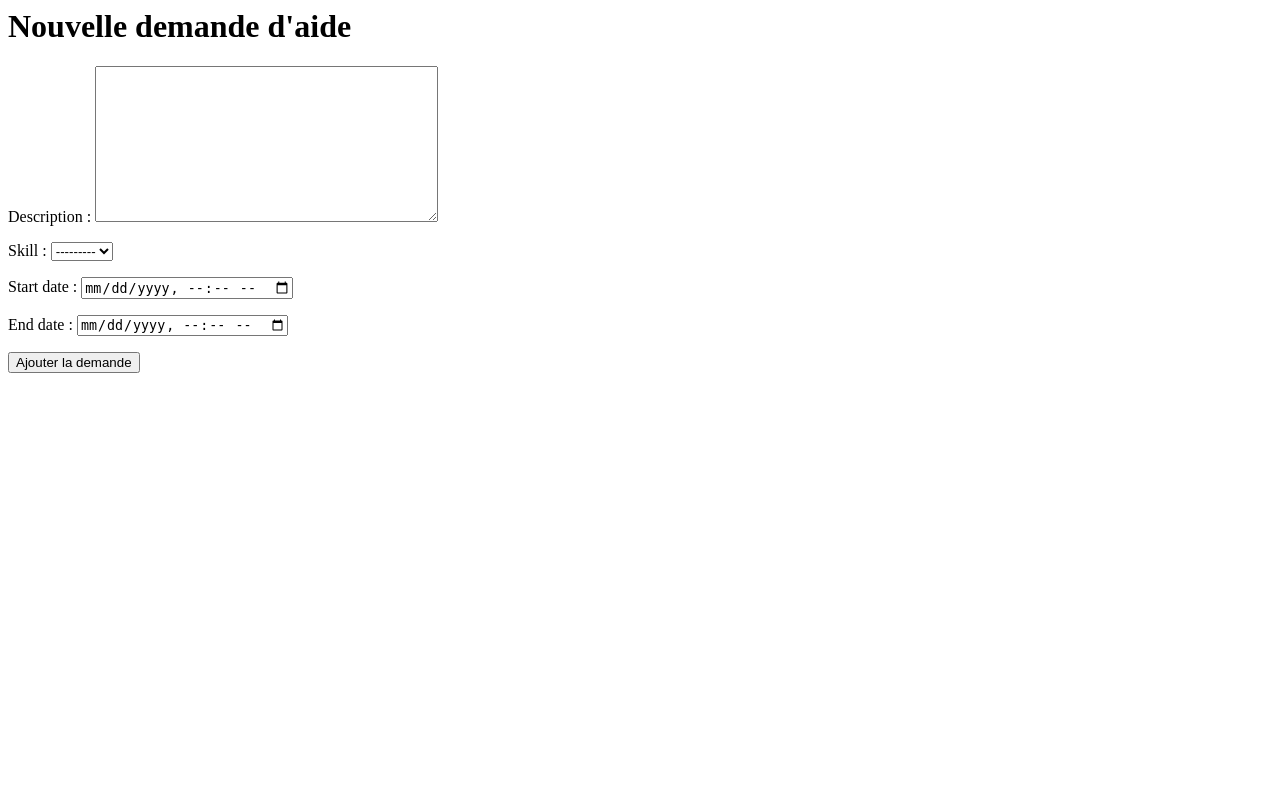
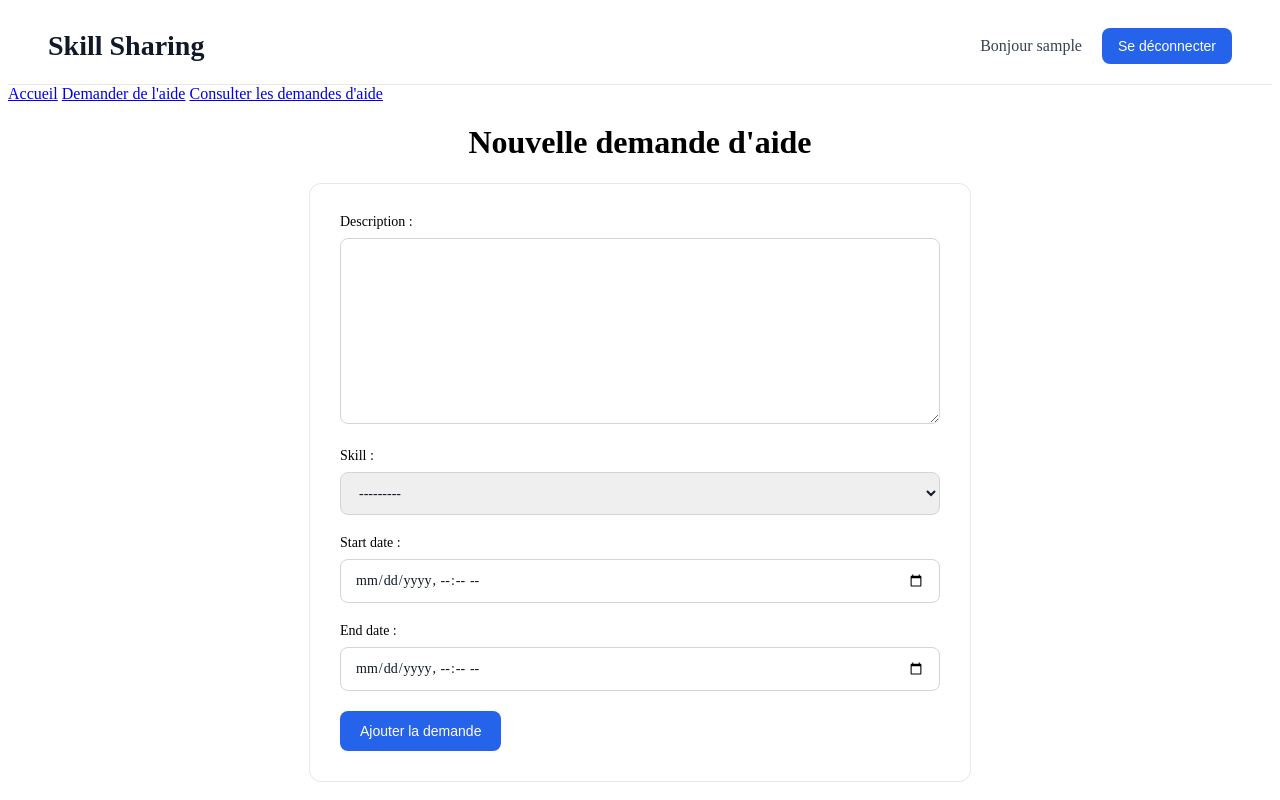
Before and after one commit to ArnaudD-fms/Eval_web_python, a Django app: page /skillsharing/help_request/add/ in a window 1280 px wide. Run offline with Django 5.2, Linux system fonts and the light colour scheme; the visitor is signed in with stand-in values (Sample User, id 1); data that the repository does not hold is empty.

Commit message:
Ajout du CSS pour le formulaire de demande d'aide

```diff
--- a/mysite/static/mysite/style.css
+++ b/mysite/static/mysite/style.css
@@ -5,7 +5,6 @@
     gap: 20px;
 
     padding: 20px 40px;
-    background-color: #ffffff;
     border-bottom: 1px solid #e5e7eb;
 }
 
@@ -64,3 +63,69 @@
     font-weight: 500;
     white-space: nowrap;
 }
+
+.form-container {
+    display: flex;
+    flex-direction: column;
+    align-items: center;
+}
+
+.help-request-form {
+    width: 100%;
+    max-width: 600px;
+    padding: 30px;
+    border: 1px solid #e5e7eb;
+    border-radius: 12px;
+}
+
+.help-request-form p {
+    margin: 0 0 20px;
+}
+
+.help-request-form label {
+    display: block;
+    margin-bottom: 8px;
+    font-size: 14px;
+    font-weight: 500;
+}
+
+.help-request-form input,
+.help-request-form select,
+.help-request-form textarea {
+    box-sizing: border-box;
+    width: 100%;
+    padding: 12px 14px;
+    border: 1px solid #d1d5db;
+    border-radius: 8px;
+    color: #111827;
+    font-size: 14px;
+    font-family: inherit;
+}
+
+.help-request-form input:focus,
+.help-request-form select:focus,
+.help-request-form textarea:focus {
+    outline: none;
+    border-color: #2563eb;
+    box-shadow: 0 0 0 3px #dbeafe;
+}
+
+.help-request-form textarea {
+    min-height: 120px;
+    resize: vertical;
+}
+
+.submit-btn {
+    padding: 12px 20px;
+    background-color: #2563eb;
+    color: white;
+    border: none;
+    border-radius: 8px;
+    font-size: 14px;
+    font-weight: 500;
+    cursor: pointer;
+}
+
+.submit-btn:hover {
+    background-color: #1d4ed8;
+}
--- a/mysite/templates/base.html
+++ b/mysite/templates/base.html
@@ -13,8 +13,23 @@
 <header>
     <div class="site-header">
         <h1 class="site-title">Skill Sharing</h1>
-            {% block header %}
-            {% endblock %}
+        {% if user.is_authenticated %}
+
+        <div class="header-user">
+            <span class="user-name">Bonjour {{ user.username }}</span>
+            <form action="{% url 'skillsharing:logout' %}" method="post">
+                {% csrf_token %}
+                <button type="submit" class="logout-btn">Se déconnecter</button>
+            </form>
+        </div>
+
+        {% else %}
+
+        <a href="{% url 'skillsharing:login' %}">
+            Se connecter
+        </a>
+
+        {% endif %}
     </div>
     <div class="navbar">
         <a href="{% url 'skillsharing:index' %}">Accueil</a>
--- a/skillsharing/templates/skillsharing/add_help_request.html
+++ b/skillsharing/templates/skillsharing/add_help_request.html
@@ -1,11 +1,19 @@
+{% extends "base.html" %}
+
+{% load static %}
+
+{% block main %}
+    <div class="form-container">
         <h1>Nouvelle demande d'aide</h1>
 
-<form method="post">
+        <form method="post" class="help-request-form">
             {% csrf_token %}
 
             {{ form.as_p }}
 
-    <button type="submit">
+            <button type="submit" class="submit-btn">
                 Ajouter la demande
             </button>
         </form>
+    </div>
+{% endblock %}
```
Also changed, not shown: skillsharing/templates/skillsharing/help_requests.html (+0 -10 lines), skillsharing/templates/skillsharing/index.html (+0 -20 lines). Lines whose indentation alone changed are shown as unchanged.
